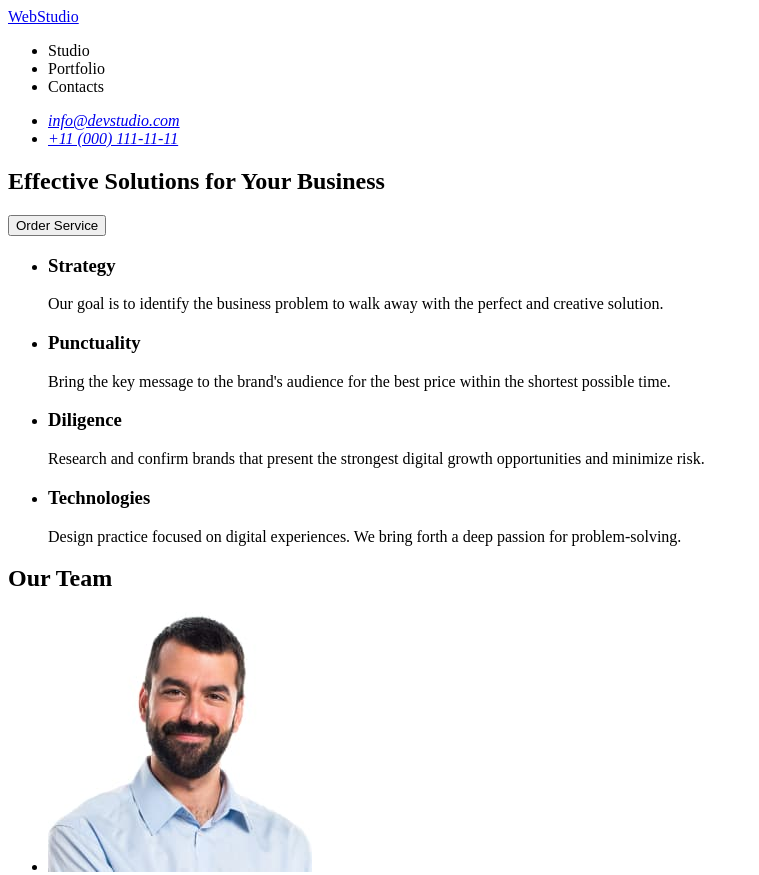
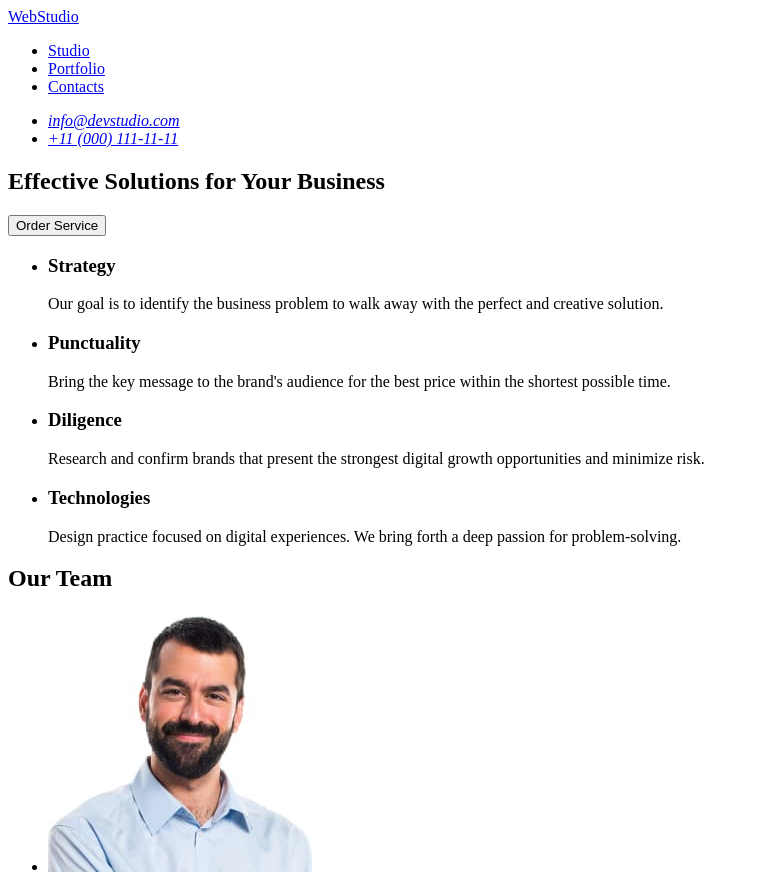
Before and after one commit to Olena-Synytsia/goit-markup-hw-01, a plain HTML site: page index.html in a window 1280 px wide. Shown: the top 875 px of the page, without its empty margins (0-759 px from the left). Drawn offline with Linux system fonts and the light colour scheme.

Commit message:
Work on mistakes 3

```diff
--- a/index.html
+++ b/index.html
@@ -10,9 +10,9 @@
       <nav>
         <a href="./index.html">WebStudio</a>
         <ul>
-          <li><a href="./index.html"></a>Studio</li>
-          <li><a href="./index.html"></a>Portfolio</li>
-          <li><a href="./index.html"></a>Contacts</li>
+          <li><a href="./index.html">Studio</a></li>
+          <li><a href="./index.html">Portfolio</a></li>
+          <li><a href="./index.html">Contacts</a></li>
         </ul>
       </nav>
       <address>
```
